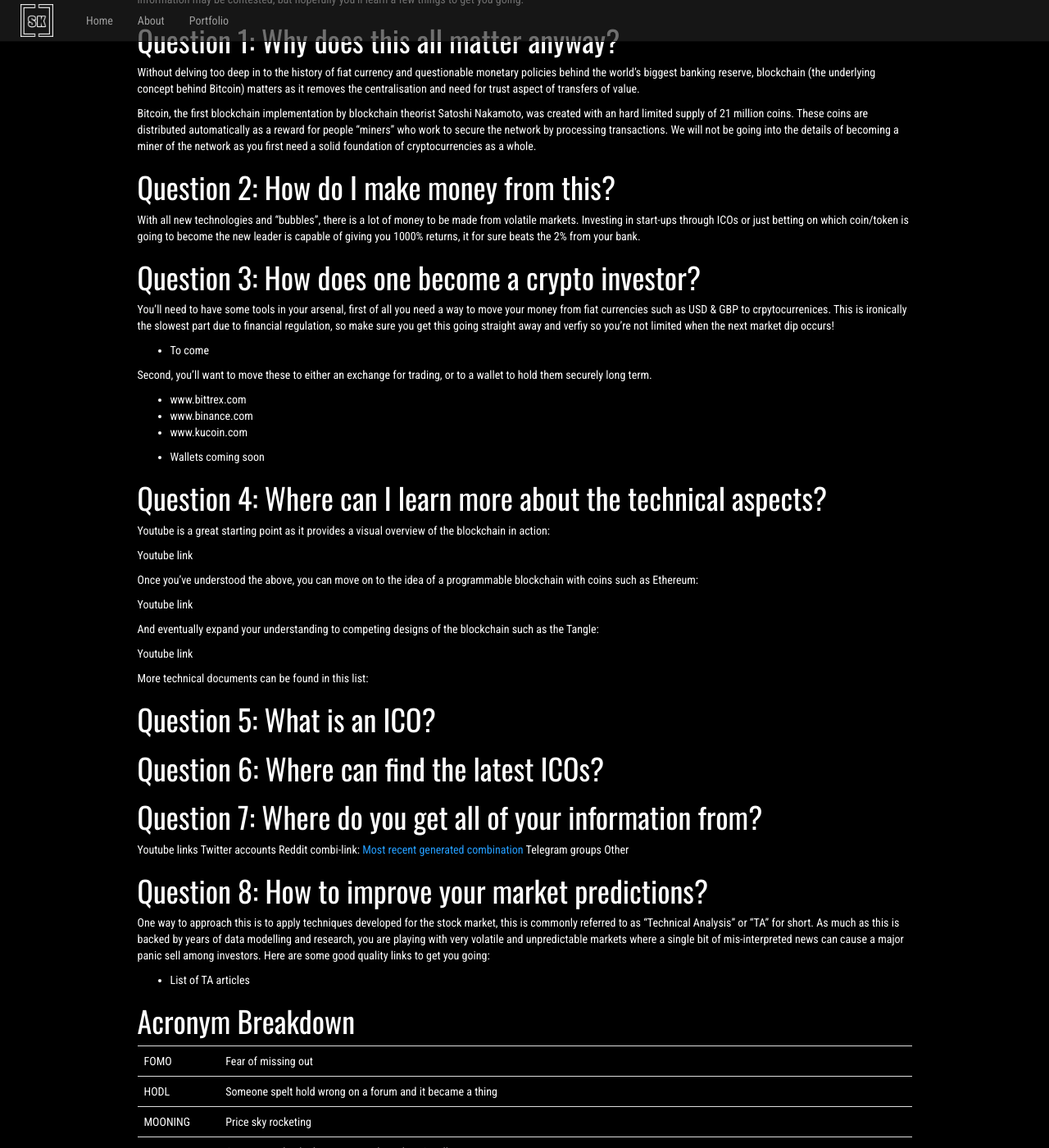
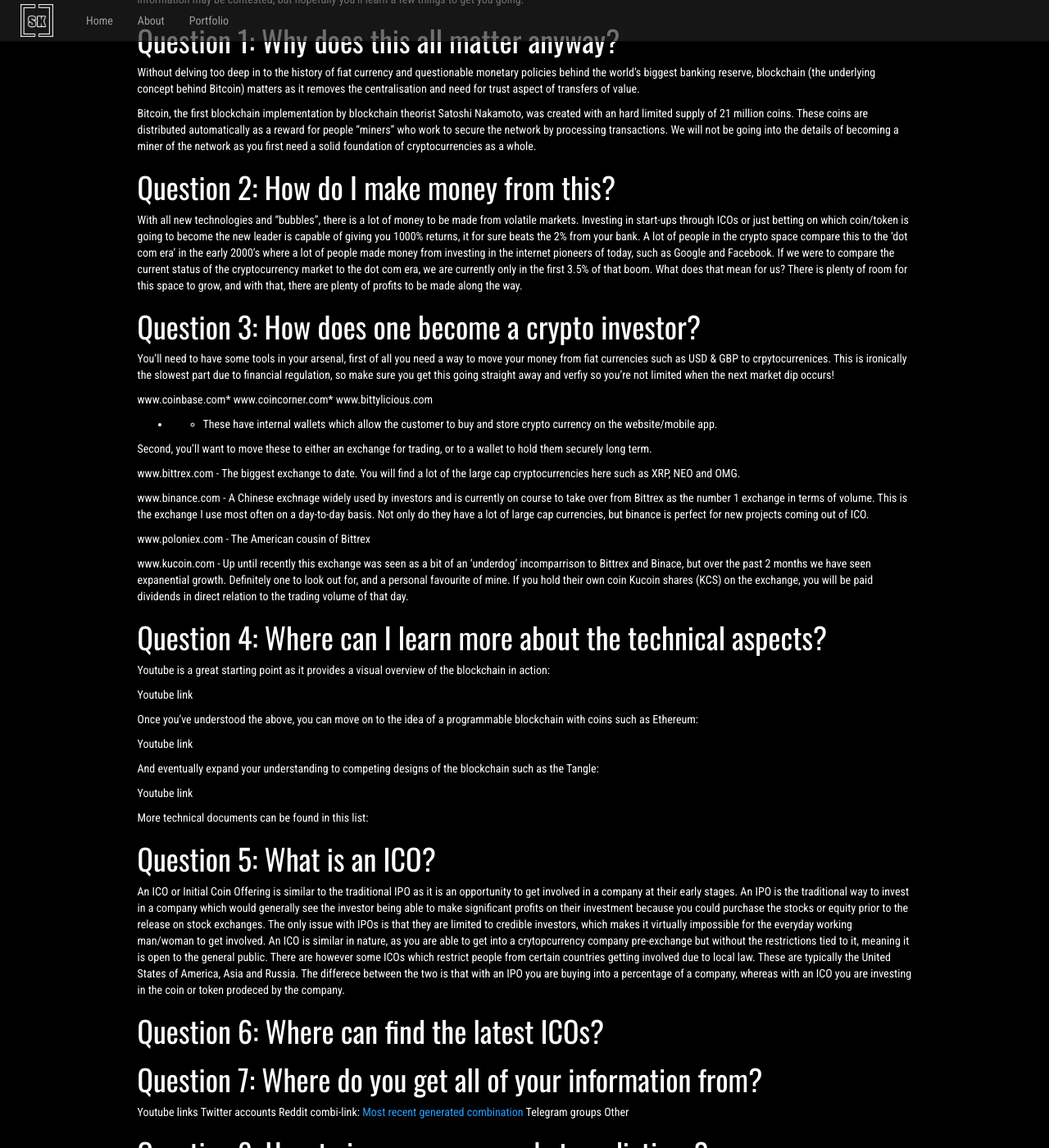
Before and after one commit to stevenkissack/stevokk.github.io, a Jekyll site: the page built from _pages/crypto-resources.md, in a window 1280 px wide and 1400 px high, scrolled down 711 px. Shown: the whole window at 82% size. Built offline with Jekyll 4.4.1, drawn with Linux system fonts in a browser that asks for light colours.

Commit message:
Update crypto-resources.md

```diff
--- a/_pages/crypto-resources.md
+++ b/_pages/crypto-resources.md
@@ -18,21 +18,27 @@
 
 # Question 2: How do I make money from this?
 
-With all new technologies and "bubbles", there is a lot of money to be made from volatile markets. Investing in start-ups through ICOs or just betting on which coin/token is going to become the new leader is capable of giving you 1000% returns, it for sure beats the 2% from your bank.
+With all new technologies and "bubbles", there is a lot of money to be made from volatile markets. Investing in start-ups through ICOs or just betting on which coin/token is going to become the new leader is capable of giving you 1000% returns, it for sure beats the 2% from your bank. A lot of people in the crypto space compare this to the 'dot com era' in the early 2000's where a lot of people made money from investing in the internet pioneers of today, such as Google and Facebook. If we were to compare the current status of the cryptocurrency market to the dot com era, we are currently only in the first 3.5% of that boom. What does that mean for us? There is plenty of room for this space to grow, and with that, there are plenty of profits to be made along the way.
 
 # Question 3: How does one become a crypto investor?
 
 You'll need to have some tools in your arsenal, first of all you need a way to move your money from fiat currencies such as USD & GBP to crpytocurrenices. This is ironically the slowest part due to financial regulation, so make sure you get this going straight away and verfiy so you're not limited when the next market dip occurs!
 
-* To come
+www.coinbase.com*
+www.coincorner.com*
+www.bittylicious.com
+
+* - These have internal wallets which allow the customer to buy and store crypto currency on the website/mobile app.
 
 Second, you'll want to move these to either an exchange for trading, or to a wallet to hold them securely long term.
 
-* www.bittrex.com
-* www.binance.com
-* www.kucoin.com
+www.bittrex.com  -  The biggest exchange to date. You will find a lot of the large cap cryptocurrencies here such as XRP, NEO and OMG.
 
-* Wallets coming soon
+www.binance.com  -  A Chinese exchnage widely used by investors and is currently on course to take over from Bittrex as the number 1                         exchange in terms of volume. This is the exchange I use most often on a day-to-day basis. Not only do they have a                       lot of large cap currencies, but binance is perfect for new projects coming out of ICO.
+
+www.poloniex.com -  The American cousin of Bittrex
+
+www.kucoin.com   -  Up until recently this exchange was seen as a bit of an 'underdog' incomparrison to Bittrex and Binace, but over the                     past 2 months we have seen expanential growth. Definitely one to look out for, and a personal favourite of mine. If                     you hold their own coin Kucoin shares (KCS) on the exchange, you will be paid dividends in direct relation to the                       trading volume of that day.
 
 # Question 4: Where can I learn more about the technical aspects?
 
@@ -52,6 +58,8 @@
 
 
 # Question 5: What is an ICO?
+
+An ICO or Initial Coin Offering is similar to the traditional IPO as it is an opportunity to get involved in a company at their early stages. An IPO is the traditional way to invest in a company which would generally see the investor being able to make significant profits on their investment because you could purchase the stocks or equity prior to the release on stock exchanges. The only issue with IPOs is that they are limited to credible investors, which makes it virtually impossible for the everyday working man/woman to get involved. An ICO is similar in nature, as you are able to get into a crytopcurrency company pre-exchange but without the restrictions tied to it, meaning it is open to the general public. There are however some ICOs which restrict people from certain countries getting involved due to local law. These are typically the United States of America, Asia and Russia. The differece between the two is that with an IPO you are buying into a percentage of a company, whereas with an ICO you are investing in the coin or token prodeced by the company.
 
 # Question 6: Where can find the latest ICOs?
 
```
